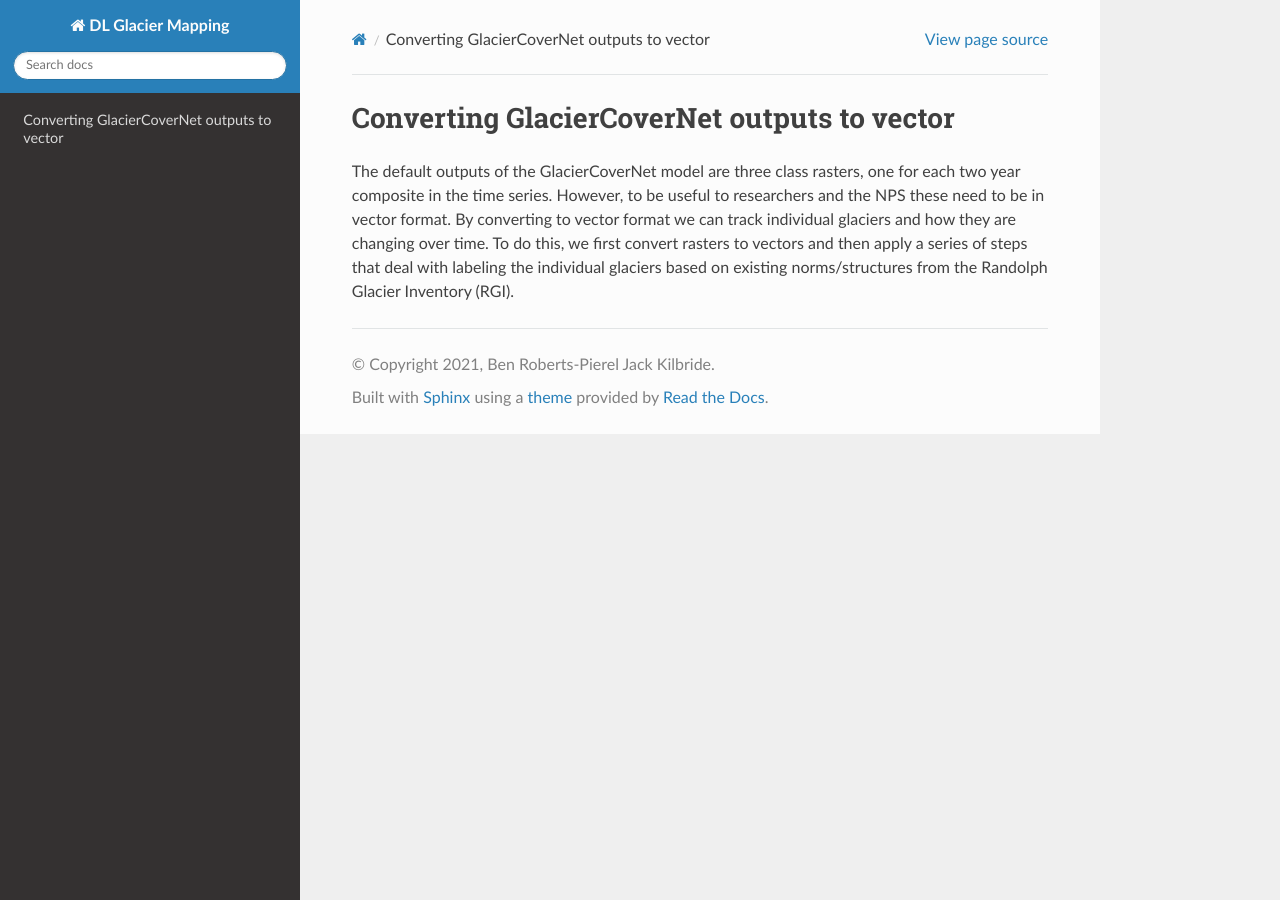
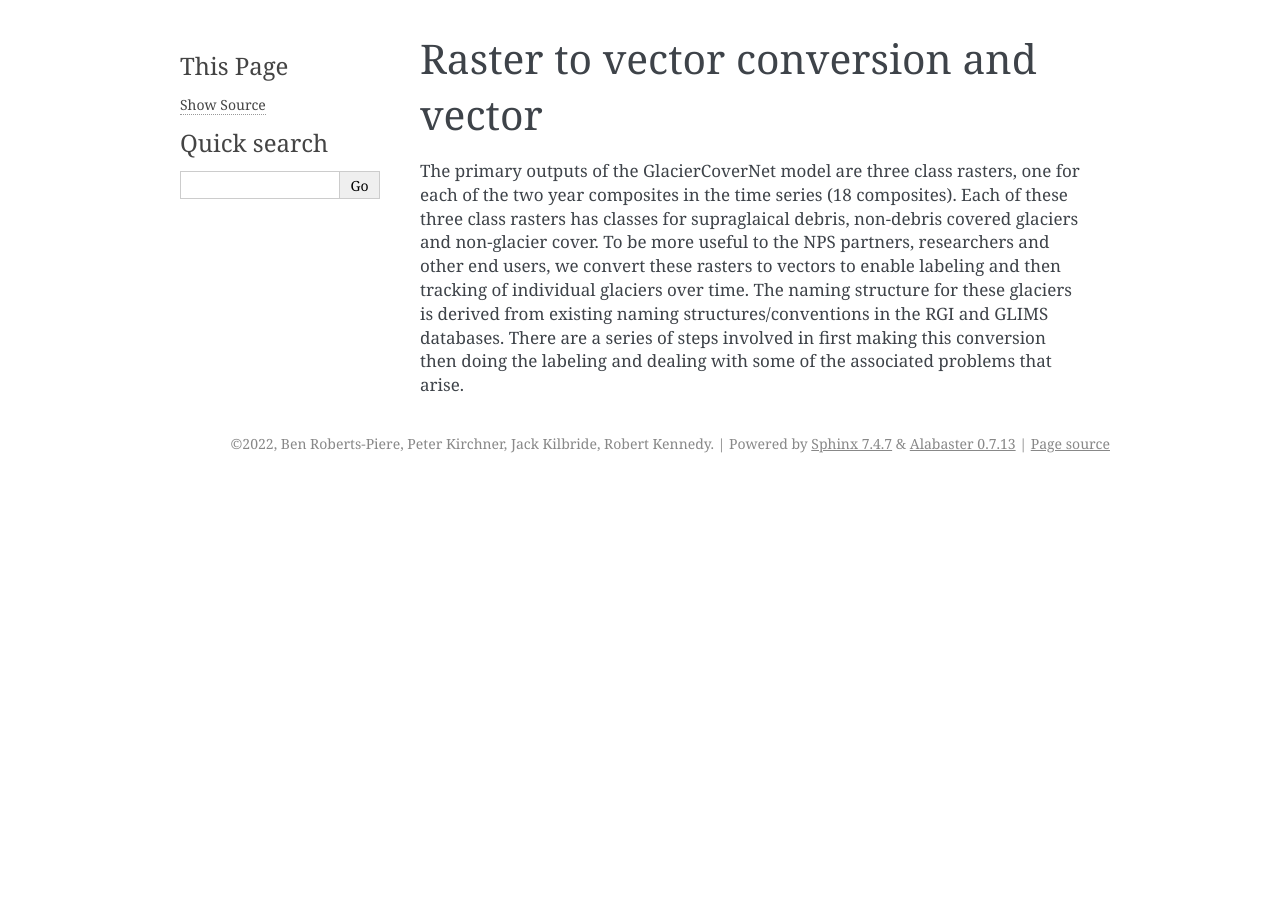
Before and after one commit to eMapR/AK_glaciers_NPS, a Sphinx documentation site: the page built from docs/source/raster_to_vector.rst, in a window 1280 px wide. Built offline with Sphinx 7.4.7, drawn with Linux system fonts in a browser that asks for light colours.

Commit message:
docs update

```diff
--- a/docs/source/conf.py
+++ b/docs/source/conf.py
@@ -1,61 +1,28 @@
 # Configuration file for the Sphinx documentation builder.
 #
-# This file only contains a selection of the most common options. For a full
-# list see the documentation:
+# For the full list of built-in configuration values, see the documentation:
 # https://www.sphinx-doc.org/en/master/usage/configuration.html
 
-# -- Path setup --------------------------------------------------------------
+# -- Project information -----------------------------------------------------
+# https://www.sphinx-doc.org/en/master/usage/configuration.html#project-information
 
-# If extensions (or modules to document with autodoc) are in another directory,
-# add these directories to sys.path here. If the directory is relative to the
-# documentation root, use os.path.abspath to make it absolute, like shown here.
-#
-# import os
-# import sys
-# sys.path.insert(0, os.path.abspath('.'))
-
-
-# -- Project information -----------------------------------------------------
-
-project = 'DL Glacier Mapping'
-copyright = '2021, Ben Roberts-Pierel Jack Kilbride'
-author = 'Ben Roberts-Pierel Jack Kilbride'
-
-# The full version, including alpha/beta/rc tags
+project = 'AK Glaciers Documentation'
+copyright = '2022, Ben Roberts-Piere, Peter Kirchner, Jack Kilbride, Robert Kennedy'
+author = 'Ben Roberts-Piere, Peter Kirchner, Jack Kilbride, Robert Kennedy'
 release = '0.0.1'
 
+# -- General configuration ---------------------------------------------------
+# https://www.sphinx-doc.org/en/master/usage/configuration.html#general-configuration
 
-# -- General configuration ---------------------------------------------------
+extensions = []
 
-# Add any Sphinx extension module names here, as strings. They can be
-# extensions coming with Sphinx (named 'sphinx.ext.*') or your custom
-# ones.
-extensions = [
-]
-
-# source_suffix = ['.rst', '.md']
-source_suffix = '.rst'
-
-# The master toctree document.
-master_doc = 'index'
-
-# Add any paths that contain templates here, relative to this directory.
 templates_path = ['_templates']
-
-# List of patterns, relative to source directory, that match files and
-# directories to ignore when looking for source files.
-# This pattern also affects html_static_path and html_extra_path.
 exclude_patterns = []
 
 
+
 # -- Options for HTML output -------------------------------------------------
+# https://www.sphinx-doc.org/en/master/usage/configuration.html#options-for-html-output
 
-# The theme to use for HTML and HTML Help pages.  See the documentation for
-# a list of builtin themes.
-#
-html_theme = 'sphinx_rtd_theme'
-
-# Add any paths that contain custom static files (such as style sheets) here,
-# relative to this directory. They are copied after the builtin static files,
-# so a file named "default.css" will overwrite the builtin "default.css".
+html_theme = 'alabaster'
 html_static_path = ['_static']
--- a/docs/source/figures.rst
+++ b/docs/source/figures.rst
@@ -0,0 +1,4 @@
+Create paper figures in Python
+==============================
+
+Something about creating the figures used in the manuscript.
--- a/docs/source/modeling.rst
+++ b/docs/source/modeling.rst
@@ -0,0 +1,4 @@
+Modeling approach for GlacierCoverNet
+=====================================
+
+Some stuff about modeling.
--- a/docs/source/raster_to_vector.rst
+++ b/docs/source/raster_to_vector.rst
@@ -1,7 +1,8 @@
-Converting GlacierCoverNet outputs to vector
-============================================
+Raster to vector conversion and vector
+=======================================
 
-The default outputs of the GlacierCoverNet model are three class rasters, one for each two year composite in the time series. However, to be useful
-to researchers and the NPS these need to be in vector format. By converting to vector format we can track individual glaciers and how they are
-changing over time. To do this, we first convert rasters to vectors and then apply a series of steps that deal with labeling the individual glaciers
-based on existing norms/structures from the Randolph Glacier Inventory (RGI).
+The primary outputs of the GlacierCoverNet model are three class rasters, one for each of the two year composites in the time series (18 composites).
+Each of these three class rasters has classes for supraglaical debris, non-debris covered glaciers and non-glacier cover. To be more useful to the NPS
+partners, researchers and other end users, we convert these rasters to vectors to enable labeling and then tracking of individual glaciers over time.
+The naming structure for these glaciers is derived from existing naming structures/conventions in the RGI and GLIMS databases. There are a series of
+steps involved in first making this conversion then doing the labeling and dealing with some of the associated problems that arise.
--- a/docs/source/vector_processing.rst
+++ b/docs/source/vector_processing.rst
@@ -0,0 +1,5 @@
+Post processing of glacier vectors
+==================================
+
+
+Something about vectors.
```
Also changed, not shown: docs/source/index.rst (+8 -9 lines), 1 other file.
